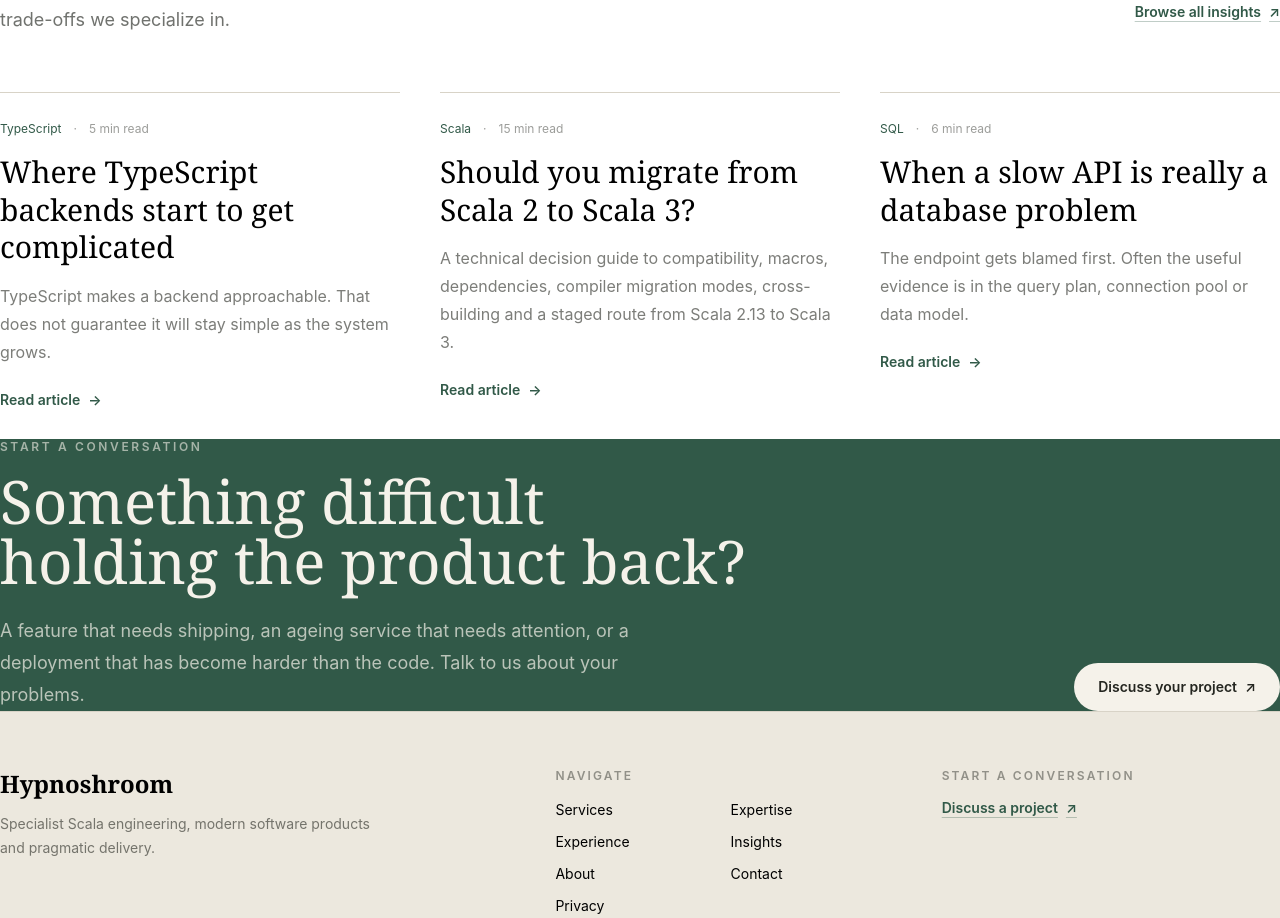
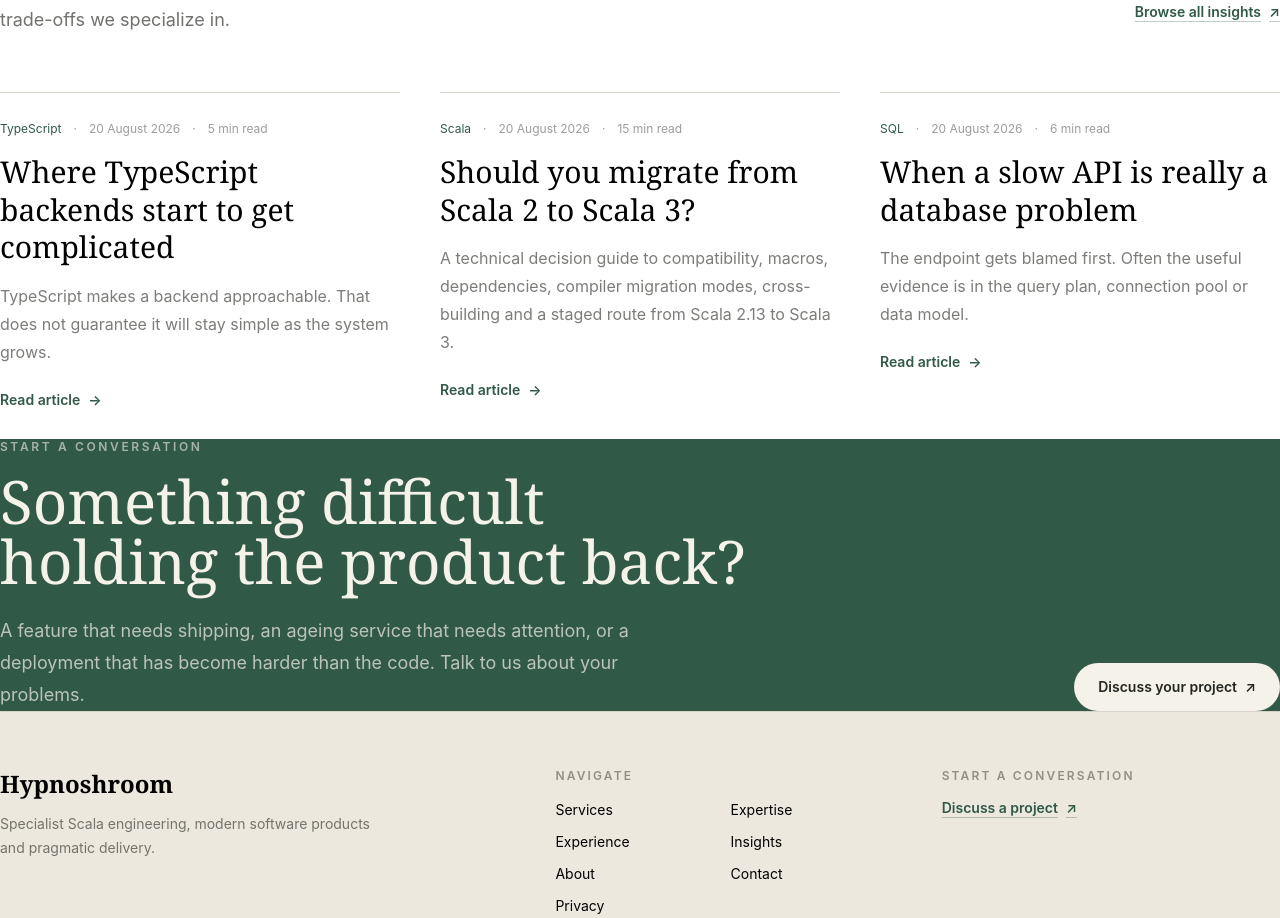
Before and after one commit to mywyau/hypnoshroom-frontend, a Nuxt app: page / in a window 1280 px wide. Shown: the part 3740-4658 px from the top of the page. Built offline with nearby package versions, Linux system fonts and the light colour scheme.

Commit message:
add dates to articles

```diff
--- a/components/insights/ArticleCard.vue
+++ b/components/insights/ArticleCard.vue
@@ -1,11 +1,12 @@
 <script setup lang="ts">
 import type { Article } from '~/data/articles'
+import { formatArticleDate } from '~/utils/formatArticleDate'
 defineProps<{ article: Article }>()
 </script>
 
 <template>
   <article class="group border-t border-line py-7">
-    <div class="flex items-center gap-3 text-xs text-ink/45"><span class="text-moss">{{ article.category }}</span><span aria-hidden="true">·</span><span>{{ article.readTime }}</span></div>
+    <div class="flex items-center gap-3 text-xs text-ink/45"><span class="text-moss">{{ article.category }}</span><span aria-hidden="true">·</span><time :datetime="article.publishedAt">{{ formatArticleDate(article.publishedAt) }}</time><span aria-hidden="true">·</span><span>{{ article.readTime }}</span></div>
     <h2 class="mt-4 font-display text-3xl leading-tight"><NuxtLink :to="`/insights/${article.slug}`" class="transition group-hover:text-moss">{{ article.title }}</NuxtLink></h2>
     <p class="mt-4 leading-7 text-ink/60">{{ article.summary }}</p>
     <NuxtLink :to="`/insights/${article.slug}`" class="mt-6 inline-flex text-sm font-semibold text-moss">Read article <span aria-hidden="true" class="ml-2 transition group-hover:translate-x-1">→</span></NuxtLink>
--- a/data/articles.ts
+++ b/data/articles.ts
@@ -1,9 +1,68 @@
 export interface ArticleCode { label: string; language: string; source: string }
 export interface ArticleLink { label: string; href: string }
 export interface ArticleSection { heading: string; paragraphs: string[]; bullets?: string[]; code?: ArticleCode; diagram?: 'category-composition'; links?: ArticleLink[] }
-export interface Article { slug: string; title: string; seoTitle?: string; summary: string; seoDescription?: string; category: string; topic: string; topics?: string[]; readTime: string; sections: ArticleSection[] }
+export interface Article { slug: string; title: string; seoTitle?: string; summary: string; seoDescription?: string; category: string; topic: string; topics?: string[]; readTime: string; publishedAt: string; sections: ArticleSection[] }
 
-export const articles: Article[] = [
+const articlePublicationDates: Record<string, string> = {
+  'scala-2-to-scala-3': '2026-08-20',
+  'finding-your-way-around-scala-ecosystem': '2026-08-21',
+  'partial-functions-in-scala': '2026-08-22',
+  'modelling-a-play-framework-application': '2026-08-22',
+  'case-classes-as-domain-models': '2026-08-22',
+  'referential-transparency-and-immutability-scala': '2026-08-27',
+  'lazy-vals-and-laziness-in-scala': '2026-08-27',
+  'algebraic-data-types-in-scala': '2026-08-27',
+  'traits-in-scala-design': '2026-08-22',
+  'typeclasses-in-practical-scala': '2026-08-22',
+  'error-handling-as-values-in-scala': '2026-08-22',
+  'monads-in-practical-scala': '2026-08-22',
+  'streaming-in-scala-with-fs2': '2026-08-27',
+  'scala-collections-in-practice': '2026-08-24',
+  'recursion-and-tail-recursion-in-scala': '2026-08-24',
+  'map-and-flatmap-in-scala': '2026-08-22',
+  'implicits-and-context-bounds-in-scala': '2026-08-24',
+  'category-theory-in-practical-scala': '2026-08-25',
+  'tagless-final-in-scala': '2026-08-24',
+  'over-mocking-scala-tests': '2026-08-24',
+  'unit-and-integration-testing-boundaries': '2026-08-25',
+  'end-to-end-browser-testing-that-earns-its-cost': '2026-08-25',
+  'folds-in-scala': '2026-08-24',
+  'pattern-matching-in-scala': '2026-08-24',
+  'futures-in-scala-application-code-and-tests': '2026-08-24',
+  'scala-syntactic-sugar': '2026-08-24',
+  'java-records-sealed-types-domain-models': '2026-08-25',
+  'testing-spring-boot-service-boundaries': '2026-08-25',
+  'nuxt-rendering-ssr-ssg-and-client-side': '2026-08-25',
+  'nuxt-server-client-boundaries': '2026-08-25',
+  'using-codex-on-real-codebases': '2026-08-25',
+  'openai-responses-and-batch-api': '2026-08-25',
+  'deploying-nuxt-on-vercel': '2026-08-25',
+  'postgresql-schema-indexes-and-query-behaviour': '2026-08-25',
+  'database-normalisation-in-practice': '2026-08-25',
+  'github-actions-ci-cd-that-remains-understandable': '2026-08-25',
+  'handling-async-code-in-typescript': '2026-08-25',
+  'vim-controls-and-essential-commands': '2026-08-25',
+  'typed-application-boundaries-in-scala': '2026-08-22',
+  'long-lived-play-framework-applications': '2026-08-20',
+  'scala-or-java': '2026-08-20',
+  'technical-code-reviews': '2026-08-22',
+  'original-agile-principles': '2026-08-30',
+  'technical-debt-without-a-rewrite': '2026-08-20',
+  'safe-java-jdk-upgrades': '2026-08-20',
+  'maintainable-backend-services': '2026-08-20',
+  'typescript-backends-get-complicated': '2026-08-20',
+  'operable-python-services': '2026-08-20',
+  'slow-api-database-problem': '2026-08-20',
+  'choosing-nosql-data-model': '2026-08-20',
+  'backend-work-on-serverless': '2026-08-20',
+  'practical-git-aliases': '2026-08-25',
+  'architecture-patterns-and-when-to-use-them': '2026-08-30',
+  'scaling-out-from-a-monolith': '2026-08-30',
+  'performance-testing-with-k6-and-grafana': '2026-08-25',
+  'when-agile-process-replaces-interaction': '2026-08-25',
+}
+
+const articleContent: Array<Omit<Article, 'publishedAt'>> = [
   {
     slug: 'scala-2-to-scala-3', title: 'Should you migrate from Scala 2 to Scala 3?', category: 'Scala', topic: 'Scala', readTime: '15 min read',
     summary: 'A technical decision guide to compatibility, macros, dependencies, compiler migration modes, cross-building and a staged route from Scala 2.13 to Scala 3.',
@@ -739,4 +798,9 @@ export const articles: Article[] = [
   },
 ]
 
+export const articles: Article[] = articleContent.map(article => ({
+  ...article,
+  publishedAt: articlePublicationDates[article.slug],
+}))
+
 export const getArticle = (slug: string) => articles.find(article => article.slug === slug)
--- a/pages/insights/[slug].vue
+++ b/pages/insights/[slug].vue
@@ -1,5 +1,6 @@
 <script setup lang="ts">
 import { getArticle } from '~/data/articles'
+import { formatArticleDate } from '~/utils/formatArticleDate'
 
 const route = useRoute()
 const slug = Array.isArray(route.params.slug) ? route.params.slug[0] : route.params.slug
@@ -28,6 +29,7 @@ usePageSeo({
     mainEntityOfPage: `https://hypnoshroom.com/insights/${article.slug}`,
     author: { '@id': 'https://hypnoshroom.com/#organization' },
     publisher: { '@id': 'https://hypnoshroom.com/#organization' },
+    datePublished: article.publishedAt,
     articleSection: article.category,
     keywords: [article.topic, ...(article.topics || [])].join(', '),
     about: [article.topic, ...(article.topics || [])].map(name => ({
@@ -44,7 +46,7 @@ usePageSeo({
     <header class="border-b border-line py-16 sm:py-24">
       <div class="page-shell max-w-4xl">
         <NuxtLink to="/insights" class="text-sm font-semibold text-moss">← All insights</NuxtLink>
-        <div class="mt-10 flex items-center gap-3 text-xs text-ink/45"><span class="text-moss">{{ article.category }}</span><span aria-hidden="true">·</span><span>{{ article.readTime }}</span></div>
+        <div class="mt-10 flex items-center gap-3 text-xs text-ink/45"><span class="text-moss">{{ article.category }}</span><span aria-hidden="true">·</span><time :datetime="article.publishedAt">Published {{ formatArticleDate(article.publishedAt) }}</time><span aria-hidden="true">·</span><span>{{ article.readTime }}</span></div>
         <h1 class="mt-5 font-display text-5xl leading-[1.05] tracking-[-0.03em] sm:text-6xl lg:text-7xl">{{ article.title }}</h1>
         <p class="mt-7 max-w-2xl text-xl leading-8 text-ink/60">{{ article.summary }}</p>
       </div>
--- /dev/null
+++ b/utils/formatArticleDate.ts
@@ -0,0 +1,6 @@
+export const formatArticleDate = (date: string) => new Intl.DateTimeFormat('en-GB', {
+  day: 'numeric',
+  month: 'long',
+  year: 'numeric',
+  timeZone: 'UTC',
+}).format(new Date(`${date}T00:00:00Z`))
```
